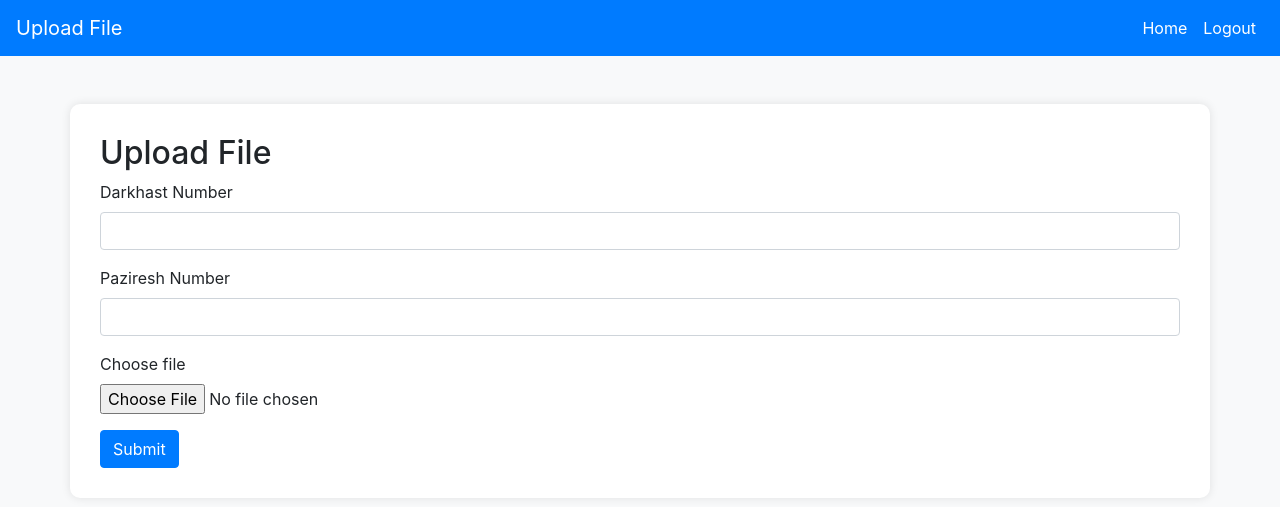
After one commit to tohid1997/car-selling-project, a Flask app: page /upload_page in a window 1280 px wide. The commit adds this page. Shown: the top 507 px of the page. Run offline with Flask 3, Linux system fonts and the light colour scheme; some libraries are stand-ins or nearby versions.

Commit message:
'complete7'

```diff
--- a/flaskapp.py
+++ b/flaskapp.py
@@ -2,9 +2,15 @@ from flask import Flask, request, render_template, redirect, url_for, session, f
 import psycopg2
 from psycopg2 import OperationalError, IntegrityError
 from datetime import datetime, timezone
+from werkzeug.utils import secure_filename
+import pandas as pd
+import os
+
 
 app = Flask(__name__)
 app.secret_key = 'your_secret_key'
+app.config['UPLOAD_FOLDER'] = "C:\\Users\\mohaymen\\Desktop\\Flask_Proc\\uploads"
+
 
 # Database connection
 try:
@@ -135,6 +141,8 @@ def search():
         cursor.execute("""SELECT * FROM first_info WHERE "Havaleh_Owner_MelliCode" = %s""", (melli_code,))
     elif rabet_phone:
         cursor.execute("""SELECT * FROM first_info WHERE "Rabet_Phone" = %s""", (rabet_phone,))
+    elif melli_code == '' and rabet_phone =='':
+        cursor.execute("""SELECT * FROM first_info ORDER BY "inserted_date"  DESC """)
 
     results = cursor.fetchall()
     return render_template('search_results.html', results=results)
@@ -166,15 +174,19 @@ def save_update():
     variz_mablagh = request.form.get('variz_mablagh')
 
     if variz_mablagh == '':
-        variz_mablagh = None
+        variz_mablagh = 0
 
     if mablagh_havaleh == '':
-        mablagh_havaleh = None
+        mablagh_havaleh = 0
 
-    Final_mablagh = int(variz_mablagh) + int(mablagh_havaleh)
+    # if mablagh_havaleh == 0 and variz_mablagh == 0:
+    #     Final_mablagh == 0
+    # else:
+    #     Final_mablagh = int(variz_mablagh) + int(mablagh_havaleh)
 
-    if Final_mablagh == '':
-        Final_mablagh = None
+
+    Final_mablagh = variz_mablagh + mablagh_havaleh
+
 
 
     cursor.execute("""
@@ -186,6 +198,35 @@ def save_update():
 
     return redirect(url_for('first_info'))
 
+@app.route('/upload_page')
+def update_page():
+    return render_template('upload_form.html')
+
+
+@app.route('/upload', methods=['POST'])
+def upload_file():
+    if 'file' in request.files:
+        file = request.files['file']
+        filename = secure_filename(file.filename)
+        # secure_filename = secure_filename(file.filename)
+        # Here you should save the file
+        file.save(os.path.join(app.config['UPLOAD_FOLDER'], filename))
+        cursor.execute("""INSERT INTO "asnad_files" ("filename") VALUES (%s)""", (filename,))
+        conn.commit()
+
+        flash(f"File uploaded successfully", 'success')
+        return render_template('upload_form.html')
+
+    flash(f"No file uploaded", 'danger')
+    return render_template('upload_form.html')
+
+# def save_file_to_db(filename):
+
+#     cursor.execute("INSERT INTO files (filename) VALUES (%s)", (filename,))
+#     conn.commit()
+
+
+
 
 
 
--- a/templates/home.html
+++ b/templates/home.html
@@ -86,6 +86,7 @@
                     <div class="card-body">
                         <h5 class="card-title">Section 2</h5>
                         <p class="card-text">Content for section 2.</p>
+                        <a href="http://localhost:5000/upload_page" class="stretched-link"></a>
                     </div>
                 </div>
             </div>
--- /dev/null
+++ b/templates/upload_form.html
@@ -0,0 +1,101 @@
+<!DOCTYPE html>
+<html lang="en">
+<head>
+    <meta charset="UTF-8">
+    <meta name="viewport" content="width=device-width, initial-scale=1.0">
+    <title>Insert New Record</title>
+    <link href="https://stackpath.bootstrapcdn.com/bootstrap/4.5.2/css/bootstrap.min.css" rel="stylesheet">
+    <style>
+        body {
+            background-color: #f8f9fa;
+        }
+
+        .navbar {
+            background-color: #007bff;
+        }
+
+        .navbar-brand,
+        .nav-link {
+            color: #fff !important;
+        }
+
+        .container {
+            background-color: #fff;
+            padding: 30px;
+            border-radius: 10px;
+            box-shadow: 0 0 10px rgba(0, 0, 0, 0.1);
+        }
+
+        .form-control {
+            border-radius: 0.25rem;
+        }
+
+        .btn-primary {
+            background-color: #007bff;
+            border-color: #007bff;
+        }
+
+        .btn-primary:hover {
+            background-color: #0056b3;
+            border-color: #0056b3;
+        }
+
+        .alert {
+            border-radius: 0.25rem;
+        }
+    </style>
+</head>
+
+<body>
+    <nav class="navbar navbar-expand-lg navbar-light">
+        <a class="navbar-brand" href="#">Upload File</a>
+        <button class="navbar-toggler" type="button" data-toggle="collapse" data-target="#navbarNav"
+            aria-controls="navbarNav" aria-expanded="false" aria-label="Toggle navigation">
+            <span class="navbar-toggler-icon"></span>
+        </button>
+        <div class="collapse navbar-collapse" id="navbarNav">
+            <ul class="navbar-nav ml-auto">
+                <li class="nav-item">
+                    <a class="nav-link" href="http://localhost:5000/home">Home</a>
+                </li>
+                <li class="nav-item">
+                    <a class="nav-link" href="{{ url_for('logout') }}">Logout</a>
+                </li>
+            </ul>
+        </div>
+    </nav>
+
+    <div class="container mt-5">
+        {% with messages = get_flashed_messages(with_categories=true) %}
+        {% if messages %}
+        <div class="mt-3">
+            {% for category, message in messages %}
+            <div class="alert alert-{{ category }} alert-dismissible fade show" role="alert">
+                {{ message }}
+                <button type="button" class="close" data-dismiss="alert" aria-label="Close">
+                    <span aria-hidden="true">×</span>
+                </button>
+            </div>
+            {% endfor %}
+        </div>
+        {% endif %}
+        {% endwith %}
+        <h2>Upload File</h2>
+        <form action="/upload" method="POST" enctype="multipart/form-data">
+            <div class="form-group">
+                <label for="Darkhast_Number">Darkhast Number</label>
+                <input type="text" class="form-control" id="Darkhast_Number" name="Darkhast_Number" required>
+            </div>
+            <div class="form-group">
+                <label for="darkhastNumber">Paziresh Number</label>
+                <input type="text" class="form-control" id="Paziresh_Number" name="Paziresh_Number" required>
+            </div>
+            <div class="form-group">
+                <label for="file">Choose file</label>
+                <input type="file" class="form-control-file" id="file" name="file" required>
+            </div>
+            <button type="submit" class="btn btn-primary">Submit</button>
+        </form>
+    </div>
+</body>
+</html>
```
Also changed, not shown: templates/search_results.html (+12 -12 lines), 1 other file.
